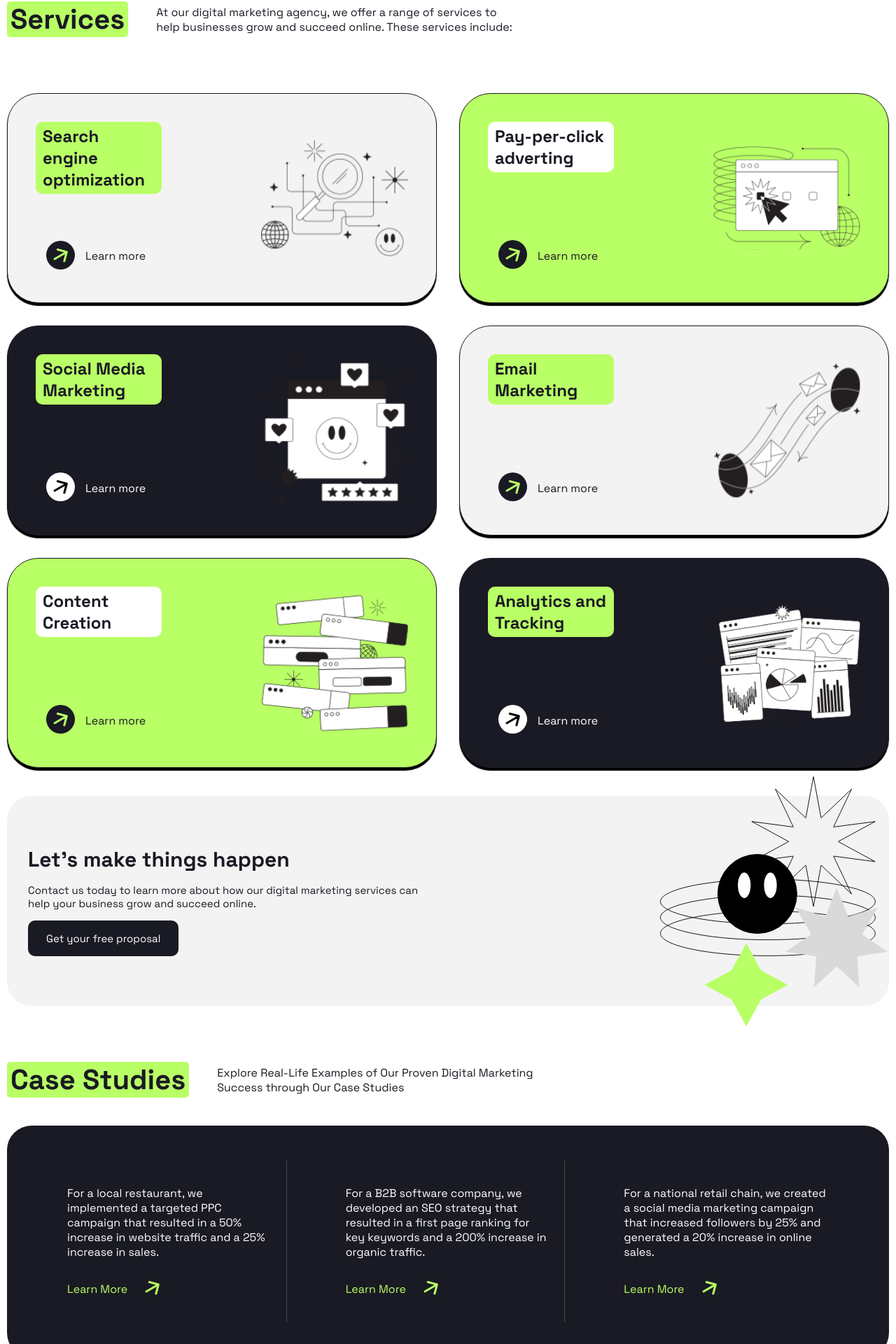
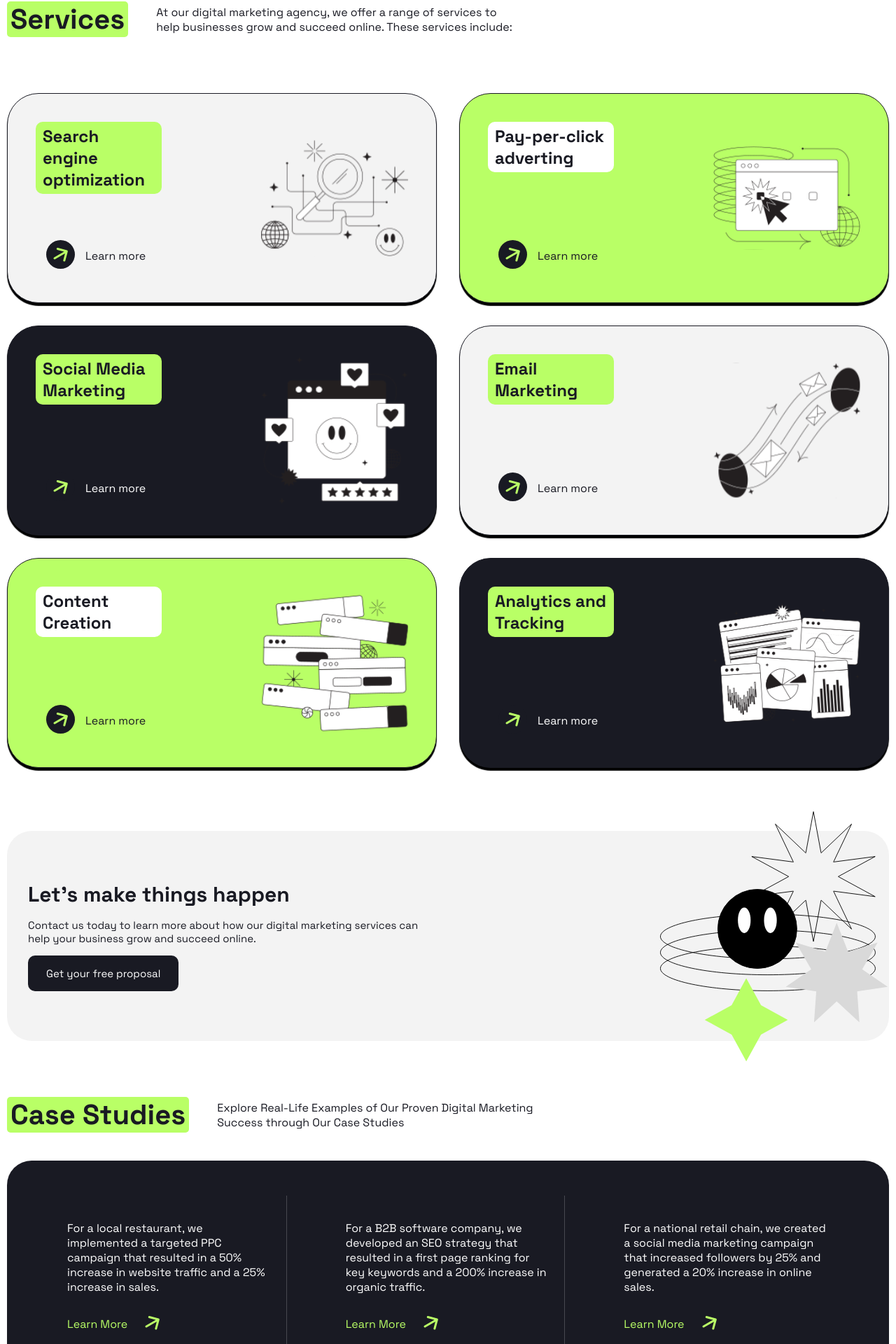
Before and after one commit to rodrigo-falcao/Positivus-project, a React (Vite) app: page / in a window 1280 px wide. Shown: the part 749-2669 px from the top of the page at 70% size. Built offline with nearby package versions, Linux system fonts and the light colour scheme.

Commit message:
alterações para aumentar a responsividade

```diff
--- a/src/components/Contact/Contact.jsx
+++ b/src/components/Contact/Contact.jsx
@@ -9,7 +9,8 @@
 const Contact = () => {
     return (
         <>
-        <div className='container title-content d-flex al-center'>
+        <div className='container'>
+            <div className='title-content d-flex al-center'>
                 <h3>Contact US</h3>
                 <div>
                 <p>
@@ -18,7 +19,7 @@
                 </p>
                 </div>
             </div>
-        <div className='container contact-container d-flex al-center'>
+            <div className='contact-container d-flex al-center'>
                 <div className='contact-form d-flex flex-column jc-space-between'>
                     <div className="radio-options">
                         <label>
@@ -40,6 +41,7 @@
                 </div>
                 <img src={ImgContact} alt="Contact" />
             </div>
+        </div>
         </>
     );
 };
--- a/src/pages/AboutUs/components/CoreValue/CoreValue.scss
+++ b/src/pages/AboutUs/components/CoreValue/CoreValue.scss
@@ -20,6 +20,7 @@
         margin: auto;
         box-shadow: 0 4px 1px rgba(0, 0, 0);
         border: 1px solid main.$terciary-color;
+        transition: all 0.3s ease;
         .core-value-text {
             h3 {
                 font-size: 25px;
@@ -35,6 +36,15 @@
             max-height: 162px;
             width:  auto;
             max-width: 50%;
+        }
+        &:hover {
+            transform: translateY(-10px);
+            color: main.$primary-color;
+            background-color: main.$terciary-color;
+            transition: all 0.3s ease;
+            p {
+                border-top: 1px solid main.$primary-color;
+            }
         }
     }
 }
--- a/src/pages/Home/components/Banner/Banner.jsx
+++ b/src/pages/Home/components/Banner/Banner.jsx
@@ -16,6 +16,38 @@
 import ImgCard6 from '../../../../assets/home/img-card6.svg'
 
 const Banner = () => {
+    const cardBannerData = [
+        {
+            title: 'Search engine optimization',
+            img: ImgCard1,
+            color: 'primary',
+        },
+        {
+            title: 'Pay-per-click adverting',
+            img: ImgCard2,
+            color: 'secondary',
+        },
+        {
+            title: 'Social Media Marketing',
+            img: ImgCard3,
+            color: 'tertiary',
+        },
+        {
+            title: 'Email Marketing',
+            img: ImgCard4,
+            color: 'primary',
+        },
+        {
+            title: 'Content Creation',
+            img: ImgCard5,
+            color: 'secondary',
+        },
+        {
+            title: 'Analytics and Tracking',
+            img: ImgCard6,
+            color: 'tertiary',
+        }
+    ]
     return (
         <>
         <div className='container title-content d-flex al-center'>
@@ -27,23 +59,12 @@
                 </p>
             </div>
         </div>
-        <div className='container banner-cards d-grid al-center'>
-            <div className="card-banner d-flex al-center jc-space-between primary">
+        <div className='container'>
+            <div className='banner-cards d-grid al-center'>
+                {cardBannerData.map((card, index) => (
+                    <div className={`card-banner d-flex al-center jc-space-between ${card.color}`} key={index}>
                         <div className='card-text d-flex flex-column jc-space-between'>
-                    <h3>Search engine optimization</h3>
-                    <div className='banner-btn d-flex al-center'>
-                        <Link className='d-flex' to='/'>
-                            <button><img src={ArrowGreen} alt="Arrow Green" /></button>
-                            <p>Learn more</p>
-                        </Link>
-                    </div>
-                </div>
-                <img src={ImgCard1} alt="Image Card" className='banner-img'/>
-            </div>
-
-            <div className="card-banner d-flex al-center jc-space-between secondary">
-                <div className='card-text d-flex flex-column jc-space-between'>
-                    <h3>Pay-per-click adverting</h3>
+                            <h3>{card.title}</h3>
                             <div className='banner-btn d-flex al-center'>
                                 <Link className='d-flex' to='/'>
                                     <Button><img src={ArrowGreen} alt="Arrow Green" /></Button>
@@ -51,59 +72,9 @@
                                 </Link>
                             </div>
                         </div>
-                <img src={ImgCard2} alt="Image Card" className='banner-img'/>
+                        <img src={card.img} alt="Image Card" className='banner-img'/>
                     </div>
-
-            <div className="card-banner d-flex al-center jc-space-between tertiary">
-                <div className='card-text d-flex flex-column jc-space-between'>
-                    <h3>Social Media Marketing</h3>
-                    <div className='banner-btn d-flex al-center'>
-                        <Link className='d-flex' to='/'>
-                            <Button><img src={ArrowWhite} alt="Arrow Green" /></Button>
-                            <p>Learn more</p>
-                        </Link>
-                    </div>
-                </div>
-                <img src={ImgCard3} alt="Image Card" className='banner-img'/>
-            </div>
-
-            <div className="card-banner d-flex al-center jc-space-between primary">
-                <div className='card-text d-flex flex-column jc-space-between'>
-                    <h3>Email Marketing</h3>
-                    <div className='banner-btn d-flex al-center'>
-                        <Link className='d-flex' to='/'>
-                            <Button><img src={ArrowGreen} alt="Arrow Green" /></Button>
-                            <p>Learn more</p>
-                        </Link>
-                    </div>
-                </div>
-                <img src={ImgCard4} alt="Image Card" className='banner-img'/>
-            </div>
-
-            <div className="card-banner d-flex al-center jc-space-between secondary">
-                <div className='card-text d-flex flex-column jc-space-between'>
-                    <h3>Content Creation</h3>
-                    <div className='banner-btn d-flex al-center'>
-                        <Link className='d-flex' to='/'>
-                            <Button><img src={ArrowGreen} alt="Arrow Green" /></Button>
-                            <p>Learn more</p>
-                        </Link>
-                    </div>
-                </div>
-                <img src={ImgCard5} alt="Image Card" className='banner-img'/>
-            </div>
-
-            <div className="card-banner d-flex al-center jc-space-between tertiary">
-                <div className='card-text d-flex flex-column jc-space-between'>
-                    <h3>Analytics and Tracking</h3>
-                    <div className='banner-btn d-flex al-center'>
-                        <Link className='d-flex' to='/'>
-                            <Button><img src={ArrowWhite} alt="Arrow Green" /></Button>
-                            <p>Learn more</p>
-                        </Link>
-                    </div>
-                </div>
-                <img src={ImgCard6} alt="Image Card" className='banner-img'/>
+                ))}
             </div>
         </div>
         </>
--- a/src/pages/Home/components/Banner/Banner.scss
+++ b/src/pages/Home/components/Banner/Banner.scss
@@ -5,8 +5,8 @@
     gap: 2rem;
     padding: 40px 0;
     justify-items: center;
-    margin: 0 auto;
     justify-items: stretch;
+    margin-bottom: 50px;
 
     .card-banner {
         border-radius: 45px;
--- a/src/pages/Home/components/Features/Features.jsx
+++ b/src/pages/Home/components/Features/Features.jsx
@@ -45,6 +45,25 @@
         },
     ];
 
+    const caseStoryData = [
+        {
+            title: 'For a local restaurant, we implemented a targeted PPC campaign that resulted in a 50% increase in website traffic and a 25% increase in sales.',
+            link: '/',
+            buttonText: 'Learn More',
+        },
+        {
+            title: 'For a B2B software company, we developed an SEO strategy that resulted in a first page ranking for key keywords and a 200% increase in organic traffic.',
+            link: '/',
+            buttonText: 'Learn More',
+        },
+        {
+            title: 'For a national retail chain, we created a social media marketing campaign that increased followers by 25% and generated a 20% increase in online sales.',
+            link: '/',
+            buttonText: 'Learn More',
+        }
+
+    ]
+
     return (
         <>
             <div className='container features-content d-flex al-center jc-space-around'>
@@ -69,39 +88,17 @@
                 </div>
             </div>
             <div className='container case-stories d-flex al-center jc-space-between'>
-                <div className='case-story'>
-                    <p>
-                        For a local restaurant, we implemented a targeted PPC
-                        campaign that resulted in a 50% increase in website
-                        traffic and a 25% increase in sales.
-                    </p>
-                    <Link to='/' className='d-flex btn-case'>
-                        <p>Learn More</p>
-                        <Button><img src={ArrowGren} alt="" /></Button>
-                    </Link>
-                </div>
-                <div className='case-story'>
-                    <p>
-                        For a B2B software company, we developed an SEO strategy
-                        that resulted in a first page ranking for key keywords
-                        and a 200% increase in organic traffic.
-                    </p>
-                    <Link to='/' className='d-flex btn-case'>
-                        <p>Learn More</p>
-                        <Button><img src={ArrowGren} alt="" /></Button>
-                    </Link>
-                </div>
-                <div className='case-story'>
-                    <p>
-                        For a national retail chain, we created a social media
-                        marketing campaign that increased followers by 25% and
-                        generated a 20% increase in online sales.
-                    </p>
-                    <Link to='/' className='d-flex btn-case'>
-                        <p>Learn More</p>
-                        <Button><img src={ArrowGren} alt="" /></Button>
-                    </Link>
-                </div>
+                {caseStoryData.map((caseStory, index) => (
+                    <div className='case-story' key={index}>
+                        <p>
+                            {caseStory.title}
+                        </p>
+                        <Link to={caseStory.link} className='d-flex btn-case'>
+                            <p>{caseStory.buttonText}</p>
+                            <Button><img src={ArrowGren} alt="" /></Button>
+                        </Link>
+                    </div>
+                ))}
             </div>
             <div className="container title-content d-flex al-center">
                 <h3>Our Working Process </h3>
--- a/src/pages/Home/components/Team/Team.jsx
+++ b/src/pages/Home/components/Team/Team.jsx
@@ -11,17 +11,7 @@
 import logoLinkedin from '../../../../assets/home/logo-linkedin.svg'
 
 const Team = () => {
-	return (
-		<>
-			<div className="container title-content d-flex al-center">
-                <h3>Team</h3>
-                <p>
-                    Meet the skilled and experienced team behind our <br/>
-                    successful digital marketing strategies
-                </p>
-            </div>
-            <div className='container team-cards d-grid al-center'>
-            {[
+    const teamMembersData = [
         {
             name: 'John Smith',
             cargo: 'CEO and Founder',
@@ -58,7 +48,18 @@
             img: ImgTeam6,
             description: '2+ years of experience in writing and editing Skilled in creating compelling, SEO-optimized content for various industries',
         },
-            ].map((teamMember, index) => (
+    ]
+	return (
+		<>
+			<div className="container title-content d-flex al-center">
+                <h3>Team</h3>
+                <p>
+                    Meet the skilled and experienced team behind our <br/>
+                    successful digital marketing strategies
+                </p>
+            </div>
+            <div className='container team-cards d-grid al-center'>
+            {teamMembersData.map((teamMember, index) => (
                 <div className="card-team" key={index}>
                     <div className='card-title d-flex jc-space-between'>
                         <div className='d-flex jc-flex-end'>
```
Lines whose indentation alone changed are shown as unchanged.
